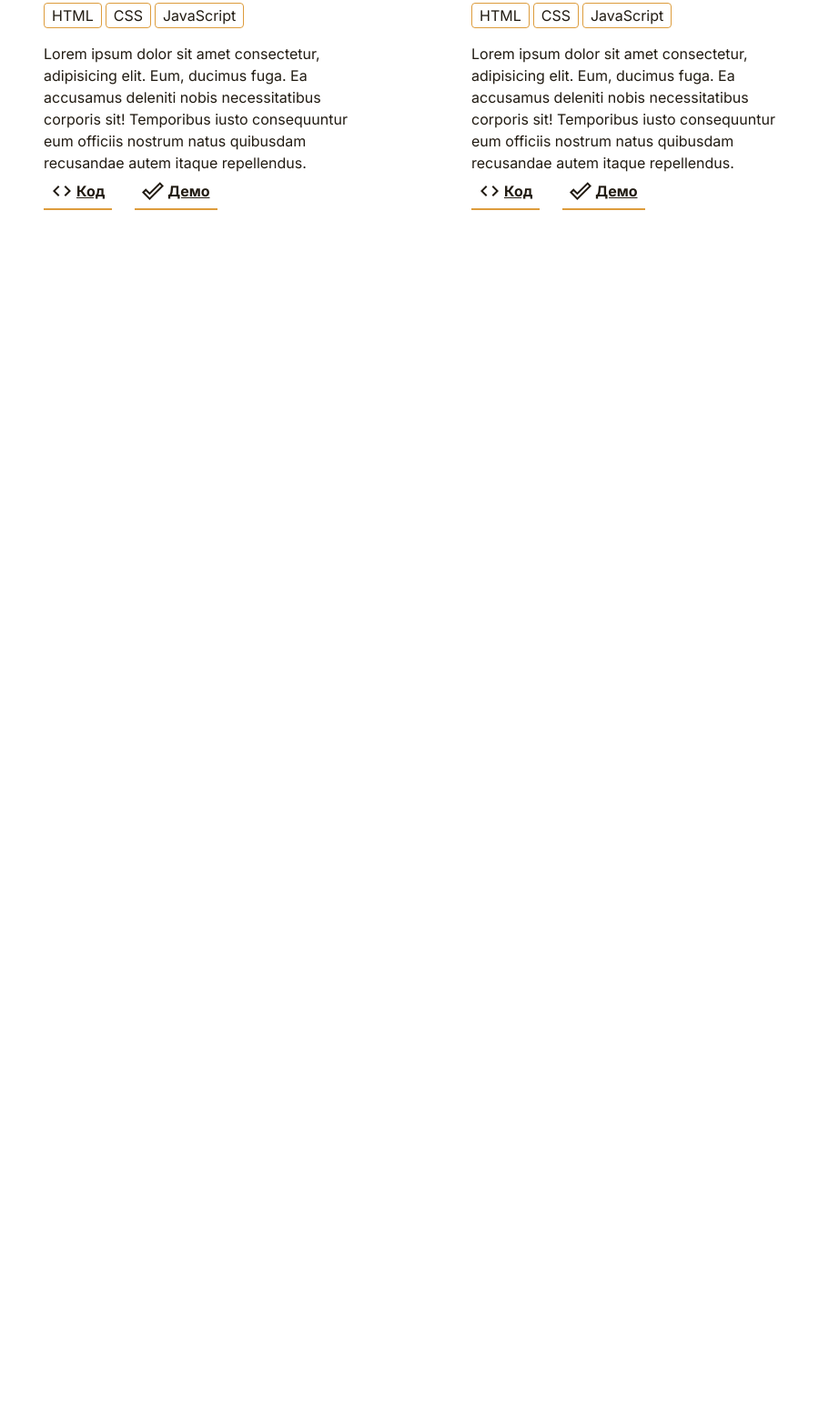
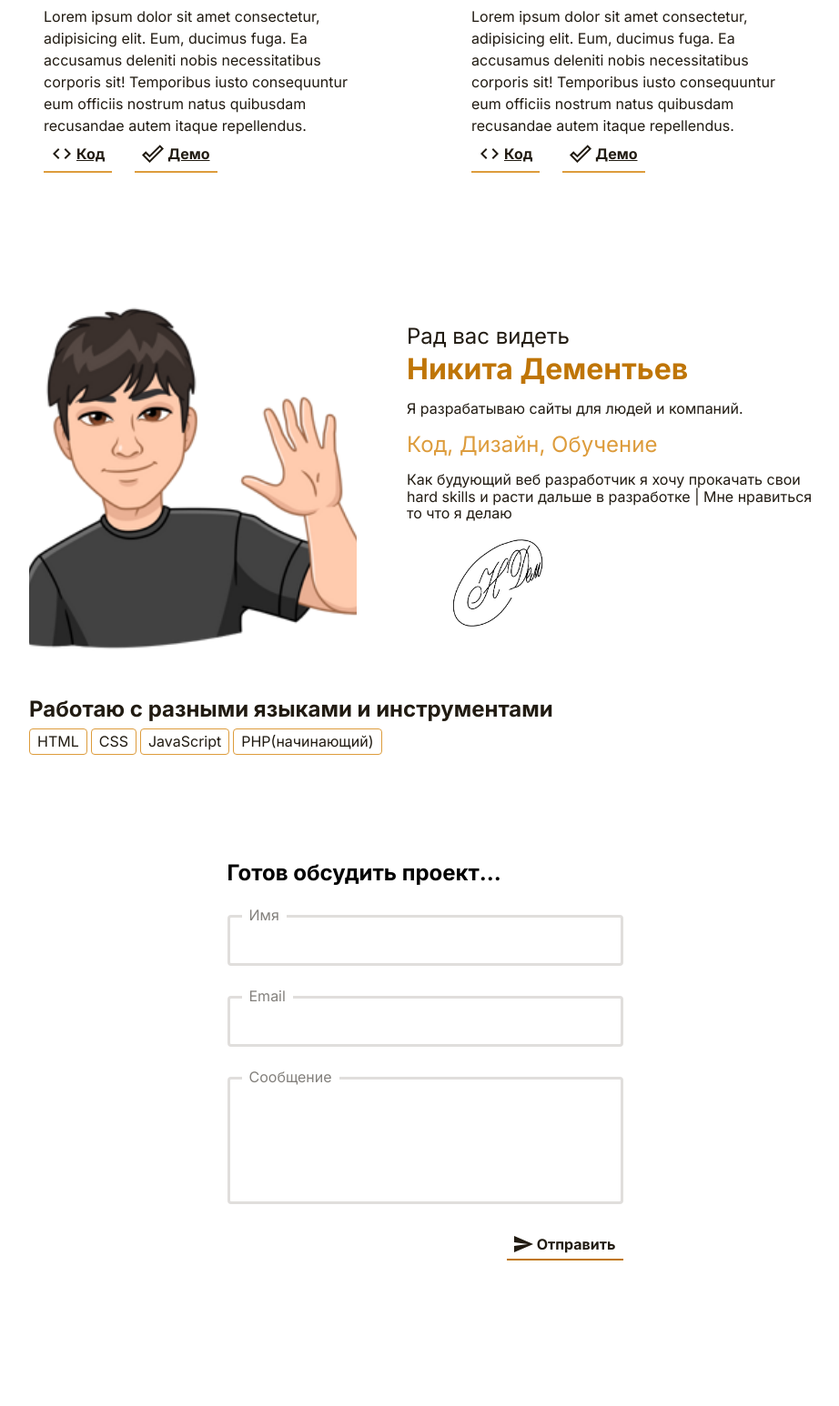
Before and after one commit to zuz-zazl/myPortfolio, a plain HTML site: page index.html in a window 1280 px wide. Shown: the part 930-2476 px from the top of the page at 91% size, without its empty margins (173-1095 px from the left). Before the commit the page ends 1217 px from the top, so only its background shows below. Drawn offline with Linux system fonts and the light colour scheme.

Commit message:
Add files via upload

```diff
--- a/css/style.css
+++ b/css/style.css
@@ -29,7 +29,7 @@ body {
   line-height: 150%;
 }
 
-.container {
+.conteiner {
   width: 100%;
   max-width: 870px;
   margin: auto;
@@ -100,7 +100,7 @@ body {
   font-size: 48px;
 }
 
-.cards{
+.cards {
   display: flex;
   align-items: flex-start;
   justify-content: space-between;
@@ -169,9 +169,125 @@ body {
   margin-right: 25px;
 }
 
+.card-button-icon {
+  margin-right: 4px;
+}
 
-.card-button-icon{
-  margin-right: 4px;
+.developer {
+  display: flex;
+  align-items: center;
+  padding: 80px 0 20px;
+}
+
+.developer-photo {
+  width: 360px;
+  height: 400px;
+  flex-shrink: 0;
+  object-fit: cover;
+  border-radius: 20px;
+}
+
+.developer-about {
+  margin-left: 55px;
+}
+
+.developer-hello {
+  font-weight: 400;
+  font-size: 24px;
+  color: #211b12;
+}
+
+.developer-title {
+  font-size: 32px;
+  margin-top: 4px;
+  margin-bottom: 16px;
+}
+
+.developer-text {
+  font-weight: 400;
+  font-size: 16px;
+  color: #211b12;
+  margin-bottom: 16px;
+  margin-top: 16px;
+}
+
+.motto {
+  font-size: 24px;
+  color: #dd9c3c;
+  margin-top: 16px;
+}
+
+.developer-sign {
+  max-width: 200px;
+}
+
+.skills {
+  padding: 20px 0;
+}
+
+.skills-title {
+  font-weight: 700;
+  font-size: 24px;
+  color: #211b12;
+}
+
+.form-conteiner {
+  max-width: 435px;
+  margin: 0 auto;
+}
+
+.feedback {
+  padding: 80px 0 160px;
+}
+
+.input-group {
+  position: relative;
+  margin: 24px 0;
+  padding-top: 9px;
+}
+
+.input-label {
+  position: absolute;
+  font-weight: 400;
+  font-size: 16px;
+  color: #83807c;
+  padding: 0 8px;
+  top: 0;
+  left: 16px;
+  background-color: #ffffffff;
+}
+
+.input {
+  border: 3px solid #e0dedc;
+  border-radius: 4px;
+  width: 435px;
+  height: 56px;
+  font-size: 18px;
+  outline: none;
+}
+
+.textarea {
+  min-height: 140px;
+  resize: none;
+}
+
+.button-group {
+  display: flex;
+  justify-content: flex-end;
+}
+
+.submit-button {
+  display: flex;
+  align-items: center;
+  padding: 7px 8px;
+  font-weight: 700;
+  font-size: 16px;
+  color: #211b12;
+  text-decoration: none;
+  border: none;
+  border-bottom: 2px solid #bf7506;
+  background-color: #ffffffff;
+  cursor: pointer;
 }
 
 .--active {
--- a/index.html
+++ b/index.html
@@ -15,7 +15,7 @@
     />
   </head>
   <body>
-    <div class="navbar container">
+    <div class="navbar conteiner">
       <img src="./imgs/Union.svg" alt="logo" />
       <nav class="navigation">
         <ul class="nav-list">
@@ -28,14 +28,14 @@
     </div>
     <!--./navbar  -->
 
-    <header class="header container">
+    <header class="header conteiner">
       <img src="./imgs/avatarEmoji.png" alt="avatar" class="header-photo" />
       <div class="header-text">
         <strong class="header-strong">Привет 👋</strong>
         <h1 class="header-heading">
           <span class="--active"> Я JUNIOR фронтенд-разработчик</span>
           <br />
-          Меня зовут Никита Дементьев и я делаю Лендинг сайты. Как будующий веб разработчик я хочу прокачать свои hard skills и расти дальше в разработке | Мне нравиться то что я делаю
+          Меня зовут Никита Дементьев и я делаю Лендинг сайты.
         </h1>
         <div class="header-links">
           <ul class="social-list">
@@ -63,7 +63,7 @@
       </div>
     </header>
     <!-- /.header -->
-    <section class="portfolio container">
+    <section class="portfolio conteiner">
       <h2 class="section-heading --active">Последние проекты</h2>
       <div class="cards">
         <div class="card">
@@ -127,5 +127,55 @@
       </div>
     </section>
     <!-- /.portfolio -->
+    <section class="developer conteiner">
+      <img src="./imgs/avatarEmoji.png" alt="avatar" class="developer-photo" />
+      <div class="developer-about">
+        <span class="developer-hello">Рад вас видеть</span>
+        <h2 class="developer-title --active">Никита Дементьев</h2>
+        <p class="developer-text">Я разрабатываю сайты для людей и компаний.</p>
+        <span class="motto">Код, Дизайн, Обучение</span>
+        <p class="developer-text">
+          Как будующий веб разработчик я хочу прокачать свои hard skills и расти дальше в разработке
+          | Мне нравиться то что я делаю
+        </p>
+        <img src="./imgs/подпись.png" alt="подпись" class="developer-sign" />
+      </div>
+    </section>
+    <!-- /.developer conteiner -->
+    <section class="skills conteiner">
+      <h2 class="skills-title">Работаю с разными языками и инструментами</h2>
+      <ul class="tags">
+        <li class="tags-item"><a href="#" class="tag">HTML</a></li>
+        <li class="tags-item"><a href="#" class="tag">CSS</a></li>
+        <li class="tags-item"><a href="#" class="tag">JavaScript</a></li>
+        <li class="tags-item"><a href="#" class="tag">PHP(начинающий)</a></li>
+      </ul>
+    </section>
+    <!-- /.scilss -->
+    <section class="feedback form-conteiner">
+      <h2 class="feedback-title">Готов обсудить проект...</h2>
+      <form action="#" class="form">
+        <div class="input-group">
+          <label class="input-label" for="userName">Имя</label>
+          <input id="userName" type="text" class="input" />
+        </div>
+        <div class="input-group">
+          <label class="input-label" for="userEmail">Email</label>
+          <input id="userEmail" type="email" class="input" />
+        </div>
+        <div class="input-group">
+          <label class="input-label" for="userMessage">Сообщение</label>
+          <textarea id="userMessage" cols="30" rows="30" class="input textarea"></textarea>
+        </div>
+        <div class="button-group">
+          <button type="submit" class="submit-button">
+            <img src="./imgs/formSubmit.svg" alt="form-submit" class="cv-icon" />
+            <span class="cv-text">Отправить</span>
+          </button>
+        </div>
+      </form>
+    </section>
+    <!-- /.feedback -->
+
   </body>
 </html>
```
Also changed, not shown: imgs/formSubmit.svg (added), imgs/подпись.png (added).
